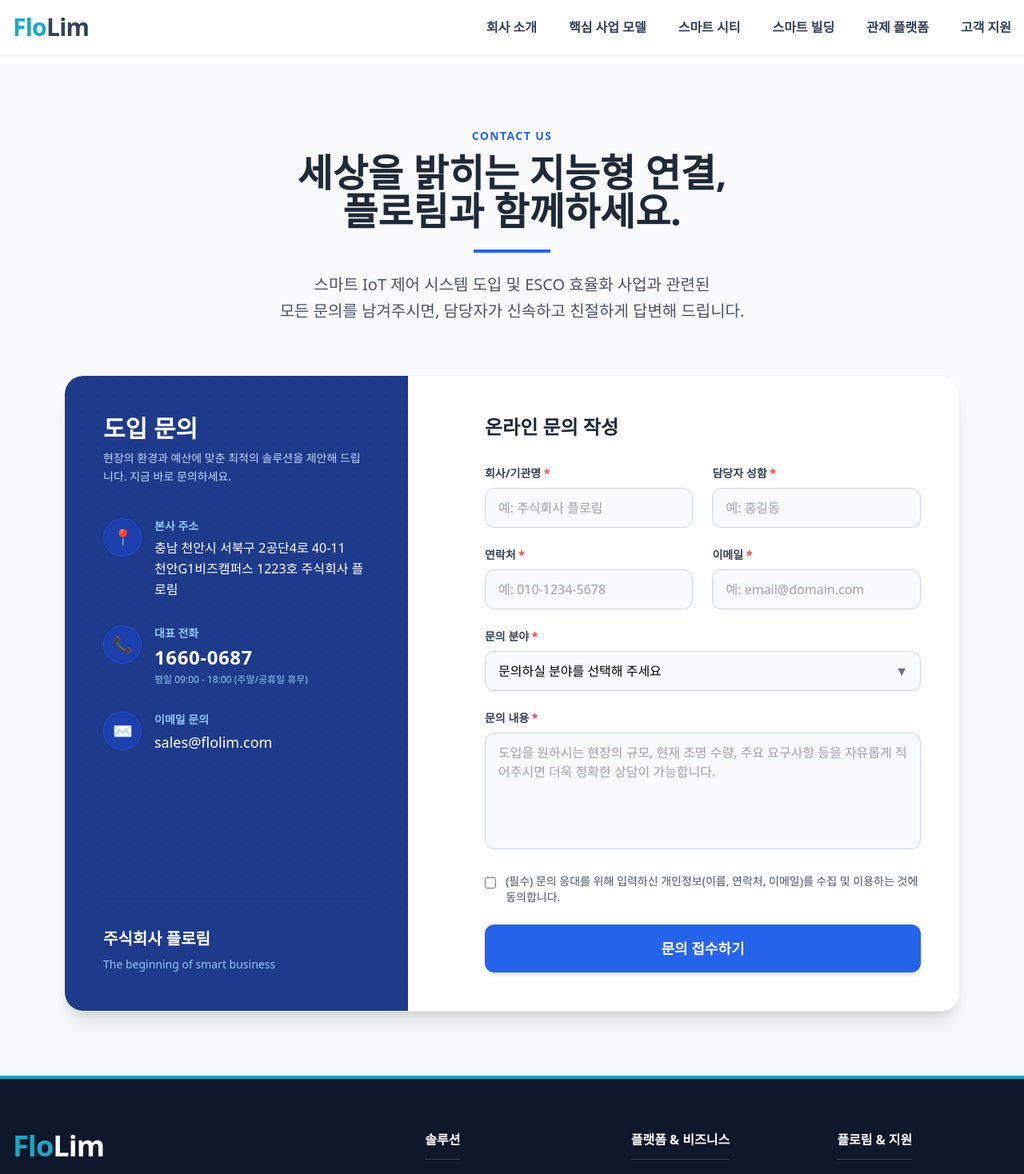
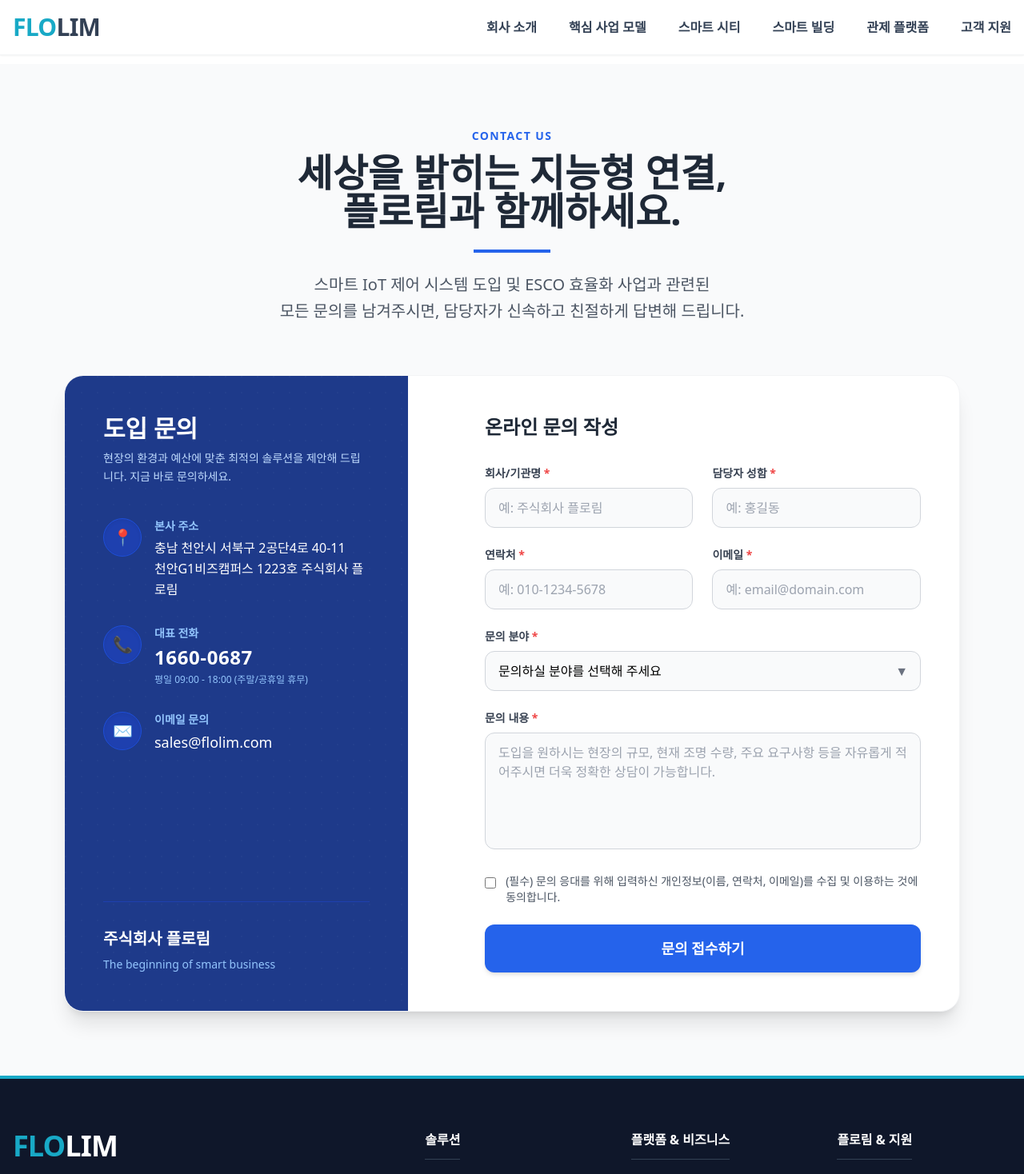
Before and after one commit to flolim-mj54/flolim-website, a React (Vite) app: page /support/contact in a window 1280 px wide. Shown: the top 1468 px of the page at 80% size. Built offline with nearby package versions, Linux system fonts and the light colour scheme.

Commit message:
flolim 대문자 적용

```diff
--- a/src/components/Footer.tsx
+++ b/src/components/Footer.tsx
@@ -10,7 +10,7 @@
           <div className="lg:col-span-2">
             <Link to="/" className="inline-block mb-3">
               <h2 className="text-4xl font-black tracking-tight">
-                <span className="text-flolim">Flo</span><span className="text-white">Lim</span>
+                <span className="text-flolim">FLO</span><span className="text-white">LIM</span>
               </h2>
             </Link>
             <p className="text-sm text-flolim font-bold mb-8 uppercase tracking-widest">
--- a/src/components/Header.tsx
+++ b/src/components/Header.tsx
@@ -9,8 +9,8 @@
 
           {/* 1. 로고 영역 (브랜드 컬러 적용) */}
           <Link to="/" className="text-3xl font-black tracking-tight flex items-center">
-            <span className="text-flolim">Flo</span>
-            <span className="text-slate-700">Lim</span>
+            <span className="text-flolim">FLO</span>
+            <span className="text-slate-700">LIM</span>
           </Link>
 
           {/* 2. 데스크톱 메뉴 영역 */}
```
